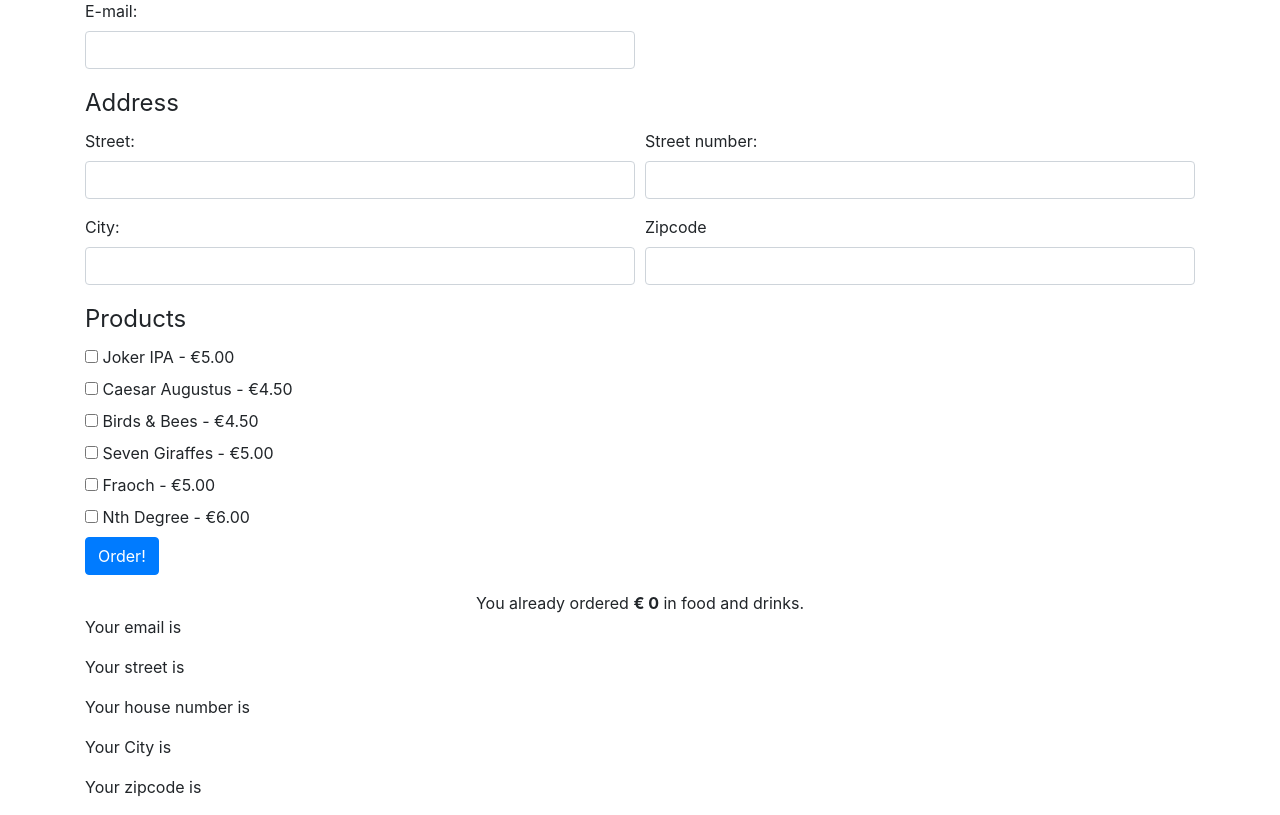
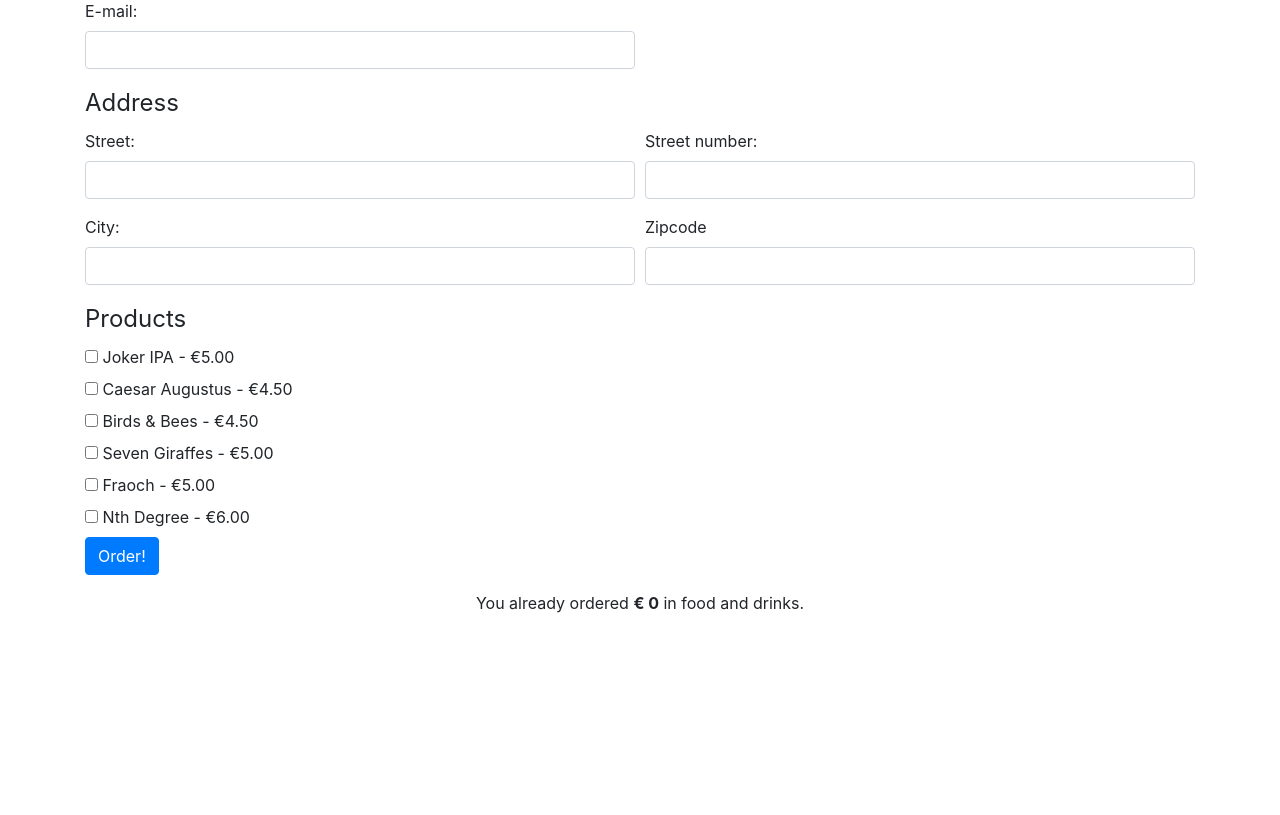
Before and after one commit to AndyGorbould/PHP-Order-Form, a PHP site: page / in a window 1280 px wide. Shown: the part 339-1154 px from the top of the page. After the commit the page ends 952 px from the top, so only its background shows below. Run offline with PHP 8.4, Linux system fonts and the light colour scheme; data that the repository does not hold is empty.

Commit message:
display echos moved to func.

```diff
--- a/form-view.php
+++ b/form-view.php
@@ -1,20 +1,22 @@
-<?php // This file is mostly containing things for your view / html ?>
+<?php // This file is mostly containing things for your view / html
+?>
 
 <!doctype html>
 <html lang="en">
+
 <head>
     <meta charset="UTF-8">
-    <meta name="viewport"
-          content="width=device-width, user-scalable=no, initial-scale=1.0, maximum-scale=1.0, minimum-scale=1.0">
+    <meta name="viewport" content="width=device-width, user-scalable=no, initial-scale=1.0, maximum-scale=1.0, minimum-scale=1.0">
     <meta http-equiv="X-UA-Compatible" content="ie=edge">
-    <link href="https://stackpath.bootstrapcdn.com/bootstrap/4.3.1/css/bootstrap.min.css" type="text/css"
-          rel="stylesheet"/>
+    <link href="https://stackpath.bootstrapcdn.com/bootstrap/4.3.1/css/bootstrap.min.css" type="text/css" rel="stylesheet" />
     <title>Your fancy store</title>
 </head>
+
 <body>
     <div class="container">
         <h1>Place your order</h1>
-    <?php // Navigation for when you need it ?>
+        <?php // Navigation for when you need it
+        ?>
         <?php /*
     <nav>
         <ul class="nav">
@@ -31,7 +33,7 @@
             <div class="form-row">
                 <div class="form-group col-md-6">
                     <label for="email">E-mail:</label>
-                <input type="email" id="email" name="email" class="form-control"/>
+                    <input type="email" id="email" name="email" class="form-control" />
                 </div>
                 <div></div>
             </div>
@@ -63,10 +65,11 @@
 
             <fieldset>
                 <legend>Products</legend>
-            <?php foreach ($products as $i => $product): ?>
+                <?php foreach ($products as $i => $product) : ?>
                     <label>
-					<?php // <?= is equal to <?php echo ?>
-                    <input type="checkbox" value="1" name="products[<?php echo $i ?>]"/> <?php echo $product['name'] ?> -
+                        <?php // <?= is equal to <?php echo
+                        ?>
+                        <input type="checkbox" value="1" name="products[<?php echo $i ?>]" /> <?php echo $product['name'] ?> -
                         &euro;<?= number_format($product['price'], 2) ?></label><br />
                 <?php endforeach; ?>
             </fieldset>
@@ -77,12 +80,10 @@
         <footer>You already ordered <strong>&euro; <?php echo $totalValue ?></strong> in food and drinks.</footer>
 
         <!-- Display user's input ----  DO ECHO in index-->
-    <p>Your email is <b><?php echo $email; ?></b></p>
-    <p>Your street is <b><?php echo $street; ?></b></p>
-    <p>Your house number is <b><?php echo $housenumber; ?></b></p>
-    <p>Your City is <b><?php echo $city; ?></b></p>
-    <p>Your zipcode is <b><?php echo $zipcode; ?></b></b></p>
-    <!--  -->
+        <div id="postDisplay">
+
+        </div>
+
 
 
 
@@ -94,4 +95,5 @@
         }
     </style>
 </body>
+
 </html>
--- a/index.php
+++ b/index.php
@@ -38,12 +38,12 @@ $totalValue = 0;
 
 
 // define inputs
-$email = $_POST["email"];
-$street = $_POST["street"];
-$housenumber = $_POST["streetnumber"];
-$city = $_POST["city"];
-$zipcode = $_POST["zipcode"];
-$productsOrdered = $_POST["products"];
+// $email = $_POST["email"];
+// $street = $_POST["street"];
+// $housenumber = $_POST["streetnumber"];
+// $city = $_POST["city"];
+// $zipcode = $_POST["zipcode"];
+// $productsOrdered = $_POST["products"];
 // var_dump($productsOrdered);
 // var_dump($productsOrdered[0]);
 
@@ -56,20 +56,33 @@ function validate()
 
 function handleForm($products)
 {
+    $email = $_POST["email"];
+    $street = $_POST["street"];
+    $housenumber = $_POST["streetnumber"];
+    $city = $_POST["city"];
+    $zipcode = $_POST["zipcode"];
+    $productsOrdered = $_POST["products"];
+
+    echo "<p>Your email is: <b>" . $email . "</b></p>
+            <p>Your street is: <b>" . $street . "</b></p>
+            <p>Your house number is: <b>" . $housenumber . "</b></p>
+            <p>Your City is: <b>" . $city . "</b></p>
+            <p>Your zipcode is: <b>" . $zipcode . "</b></b></p>";
+
+
+
     $totalPrice = 0; // error if not initialized in the func.
     echo "<h4 style='color: red'> YOU ORDERED:</br></h4>";
     // TODO: form related tasks (step 1)   ---- take from 87 on form
     foreach ($_POST["products"] as $i => $selectedProduct) {
 
         echo "<p style='color: red'>" . $products[$i]["name"] . "</br></p>";
-        echo "<p style='color: red'>&euro;" . $products[$i]["price"] ."</br></p>";
+        echo "<p style='color: red'>&euro;" . $products[$i]["price"] . "</br></p>";
         $totalPrice += $products[$i]["price"]; // Arithmetic Assignment Operators - https://www.php.net/manual/en/language.operators.assignment.php
 
     }
     // print after the loop ^
-    echo "<p style='color: red'><strong>Total Price:</strong> &euro;" . $totalPrice ."</br></p>";
-
-
+    echo "<p style='color: red'><strong>Total Price:</strong> &euro;" . $totalPrice . "</br></p>";
 }
 
 
```
Lines whose indentation alone changed are shown as unchanged.
